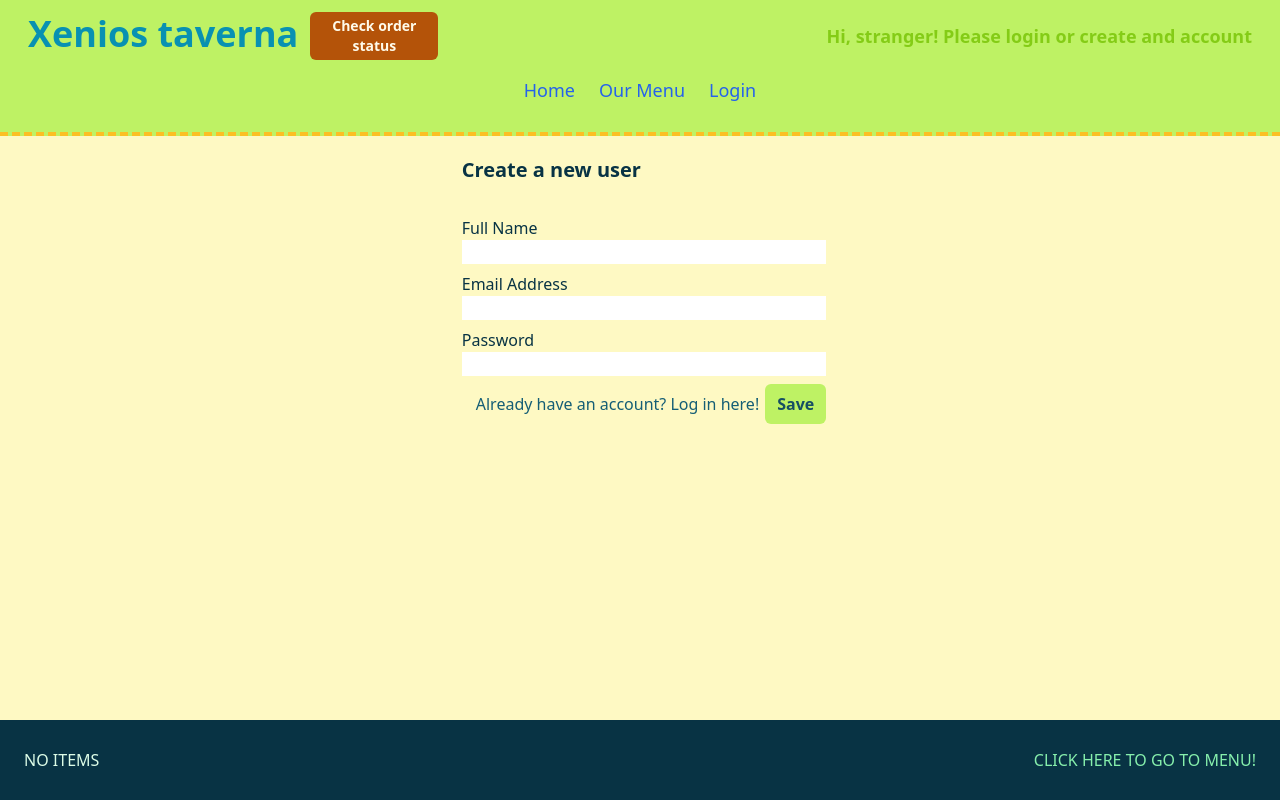
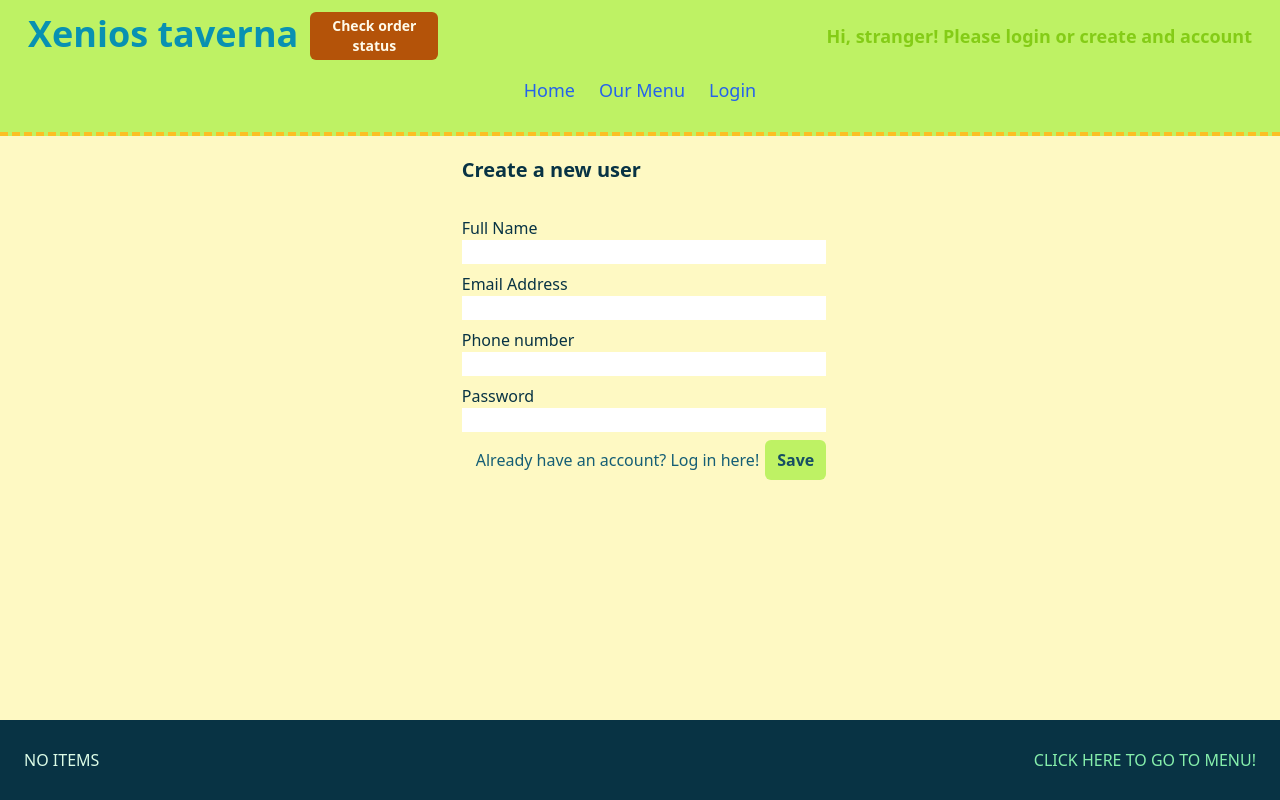
Before and after one commit to DragosADD/Xenios-Restaurant, a React (Vite) app: page /login in a window 1280 px wide. Built offline with nearby package versions, Linux system fonts and the light colour scheme.

Commit message:
final implementation of clients
asfas

```diff
--- a/src/Features/Cart/Cart.jsx
+++ b/src/Features/Cart/Cart.jsx
@@ -107,10 +107,8 @@ export async function cartSendData([order, orderItems], redirect) {
   let id;
   try {
     const data = await createOrder(order, orderItems);
-    console.log(data);
     const { id: newOrderId } = data[0];
     id = newOrderId;
-    console.log(id);
   } catch (error) {
     console.error(`Error Creating order:`, error.message);
   }
--- a/src/Features/authentication/AuthForm.jsx
+++ b/src/Features/authentication/AuthForm.jsx
@@ -24,11 +24,17 @@ function AuthForm() {
             <label>Email Address</label>
             <input id="email" type="email" name="email" required />
           </div>
+
+          {!isLogin && (
+            <div className="my-2 flex flex-col">
+              <label>Phone number</label>
+              <input id="tel" type="tel" name="tel" required />
+            </div>
+          )}
           <div className="my-2 flex flex-col">
             <label>Password</label>
             <input id="password" type="password" name="password" required />
           </div>
-
           <Button
             type="clearButton"
             to={`?mode=${isLogin ? 'signup' : 'login'}`}
--- a/src/Features/authentication/AuthenticationPage.jsx
+++ b/src/Features/authentication/AuthenticationPage.jsx
@@ -18,6 +18,7 @@ export async function action({ request }) {
     email: data.get('email'),
     password: data.get('password'),
     name: data.get('name'),
+    tel: data.get('tel'),
   };
   let response;
   if (mode === 'signup') response = await signup(authData);
@@ -26,14 +27,5 @@ export async function action({ request }) {
 
   console.log(response);
 
-  // const {
-  //   session: { access_token: token },
-  //   user: {
-  //     user_metadata: { name: userName },
-  //   },
-  // } = response;
-  // const token = await getUser();
-  // console.log(token);
-
   return redirect('/');
 }
--- a/src/Storage/CartProvider.jsx
+++ b/src/Storage/CartProvider.jsx
@@ -85,7 +85,6 @@ const CartReducer = (state, action) => {
   }
 
   if (action.type === 'ORDER') {
-    console.log(`fuck 1`);
     const orderItems = state.recipesDisplayed.map((item) => {
       return {
         foodId: item.foodId,
@@ -93,6 +92,7 @@ const CartReducer = (state, action) => {
         totalPrice: item.totalPrice,
       };
     });
+    const timeNow = new Date(new Date().getTime() + 60 * 60 * 4000);
     const order = {
       status: 'In procesare',
       priority: state.hasPriority,
@@ -104,7 +104,7 @@ const CartReducer = (state, action) => {
       Total_price: state.hasPriority
         ? calcPriceWithPriority(state.totalAmountFromRecipes)
         : state.totalAmountFromRecipes,
-      estimatedDelivery: new Date(new Date().getTime() + 60 * 60 * 1000),
+      estimatedDelivery: timeNow,
     };
 
     return {
--- a/src/Utils/auth.js
+++ b/src/Utils/auth.js
@@ -21,7 +21,7 @@ export async function sessionLoader() {
 
 export async function checkAuthLoader() {
   const session = await sessionLoader();
-  console.log(session);
+
   if (!session.data.session) {
     return redirect('/login');
   } else {
```
